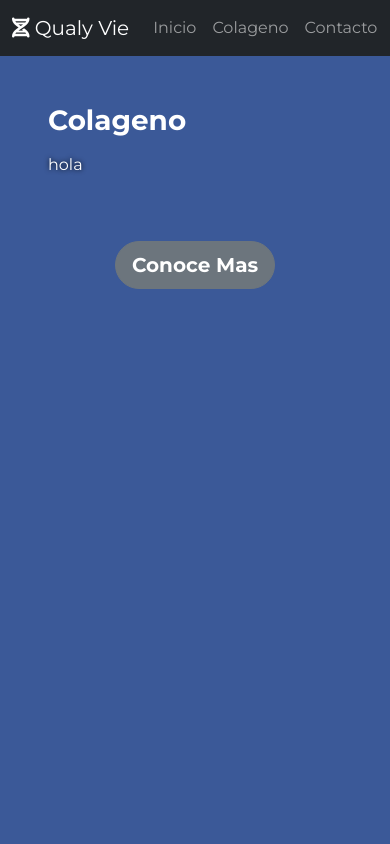
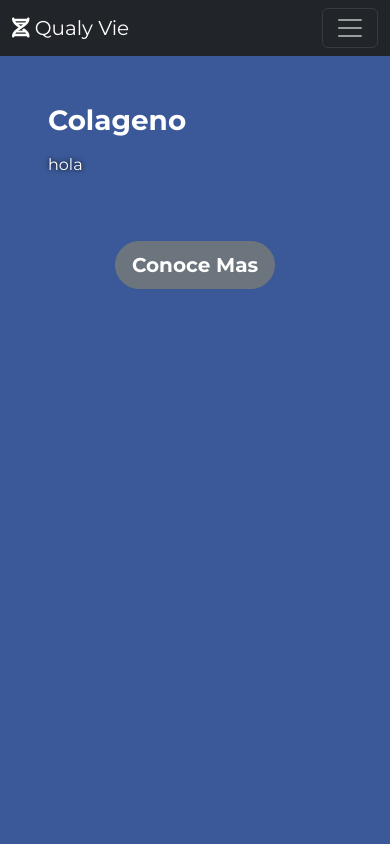
Before and after one commit to garaos/qualy, a React (Create React App) app: page / in a window 390 px wide. Shown: the top 844 px of the page. Built offline with nearby package versions, Linux system fonts and the light colour scheme.

Commit message:
Nav bar responsiva

```diff
--- a/src/components/NavBar.jsx
+++ b/src/components/NavBar.jsx
@@ -2,20 +2,21 @@ import Container from 'react-bootstrap/Container';
 import Nav from 'react-bootstrap/Nav';
 import Navbar from 'react-bootstrap/Navbar';
 
-const NavBar=()=>{
+const NavBar = () => {
   return (
-    <>
-      <Navbar bg="dark" variant="dark">
-        <Container>
-          <Navbar.Brand href="/"><i className="fa-solid fa-dna"></i> Qualy Vie</Navbar.Brand>
-          <Nav className="justify-content-end">
-            <Nav.Link href="/">Inicio</Nav.Link>
+    <Navbar bg="dark" expand="lg" variant="dark">
+      <Container>
+        <Navbar.Brand href="/"><i className="fa-solid fa-dna"></i> Qualy Vie</Navbar.Brand>
+        <Navbar.Toggle aria-controls="basic-navbar-nav" />
+        <Navbar.Collapse className="justify-content-end" id="basic-navbar-nav">
+          <Nav>
+          <Nav.Link href="/">Inicio</Nav.Link>
             <Nav.Link href="/Producto">Colageno</Nav.Link>
             <Nav.Link href="/Contacto">Contacto</Nav.Link>
           </Nav>
-        </Container>
-      </Navbar>
-    </>
+          </Navbar.Collapse>
+      </Container>
+    </Navbar>
   );
 }
 
```
